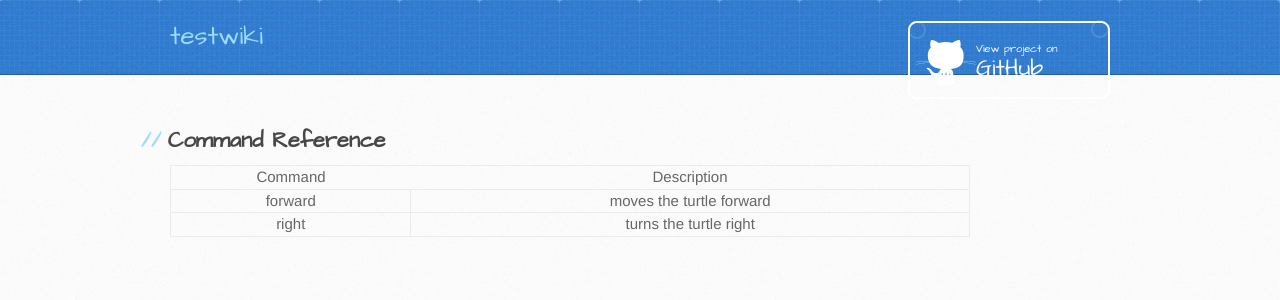
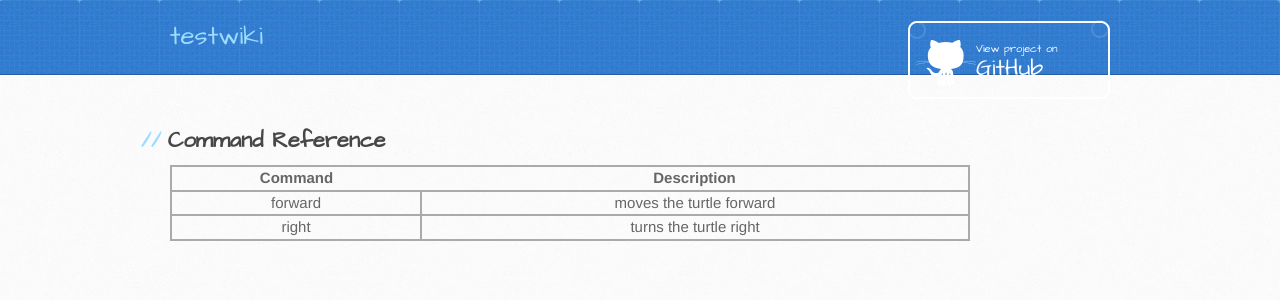
Before and after one commit to litan/testwiki, a Jekyll site: the page built from command-reference/reference.md, in a window 1280 px wide. Shown: the top 300 px of the page. Built offline with Jekyll 4.4.1, drawn with Linux system fonts in a browser that asks for light colours; our own code applies the rules of GitHub Pages for plain Markdown files; the repository's description, which GitHub fills in, is left out.

Commit message:
Table fixes.

```diff
--- a/_sass/jekyll-theme-architect.scss
+++ b/_sass/jekyll-theme-architect.scss
@@ -165,17 +165,19 @@ hr {
 
 table {
   width: 100%;
-  border: 1px solid #ebebeb;
+  border: 2px solid #aaaaaa;
 }
 
+/*
 th {
   font-weight: 500;
 }
+*/
 
 td {
   font-weight: 300;
   text-align: center;
-  border: 1px solid #ebebeb;
+  border: 2px solid #aaaaaa;
 }
 
 form {
```
Also changed, not shown: command-reference/reference.md (line endings or trailing spaces).
